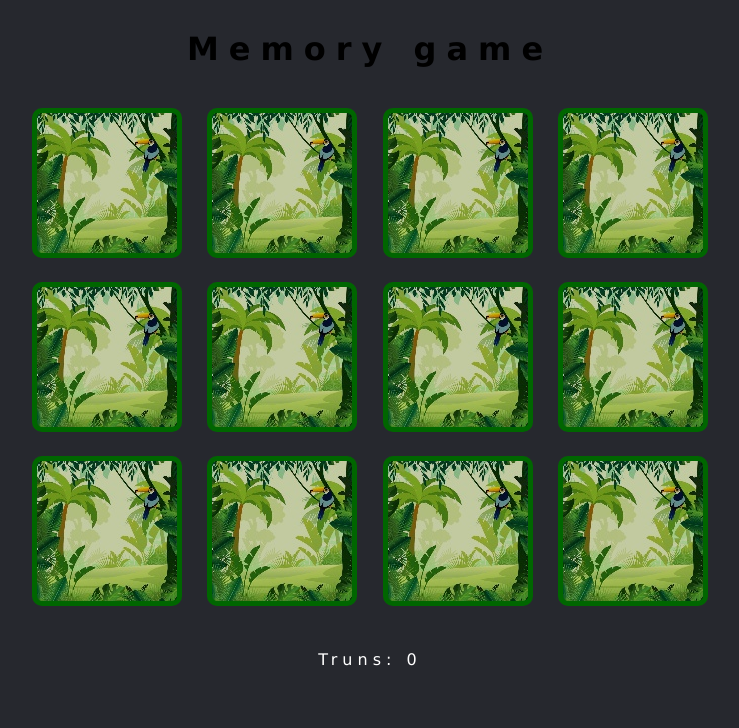
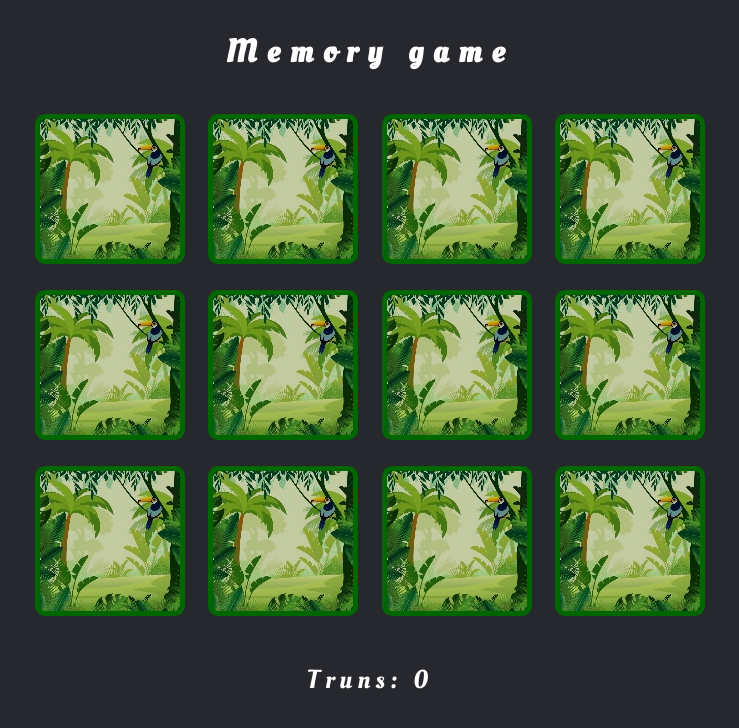
Before and after one commit to adno88/Memory-game, a plain HTML site: page index.html in a window 1280 px wide. Shown: the whole page, without its empty margins (270-1009 px from the left). Drawn offline with Linux system fonts and the light colour scheme.

Commit message:
Set new font-family and added new style to 'You won' sentence

```diff
--- a/index.html
+++ b/index.html
@@ -4,6 +4,7 @@
     <meta charset="UTF-8">
     <meta http-equiv="X-UA-Compatible" content="IE=edge">
     <meta name="viewport" content="width=device-width, initial-scale=1.0">
+    <link href="https://fonts.googleapis.com/css2?family=Oleo+Script&display=swap" rel="stylesheet">
     <link rel="stylesheet" href="style.css"/>
     <title>Memory Game</title>
 </head>
--- a/style.css
+++ b/style.css
@@ -5,7 +5,7 @@
 }
 body {
     background-color: #26282E;
-    font-family: 'Verdana', sans-serif;
+    font-family: 'Oleo Script', cursive;
     display: flex;
     flex-direction: column;
     align-items: center;
@@ -18,11 +18,11 @@ header {
     margin-top: 30px;
     letter-spacing: 10px;
 }
-article {
-
+h1 {
+   color: white;
 }
 h2 {
-   color: white;
+    color: white;
 }
 .board {
     text-align: center;
@@ -54,11 +54,11 @@ h2 {
     filter: brightness(100%);
     background-image: url("image/reverse.jpg");
     cursor: default;
-
 }
 .score {
     text-align: center;
     color: white;
     margin-top: 30px;
     letter-spacing: 5px;
+    font-size: 26px;
 }
```
